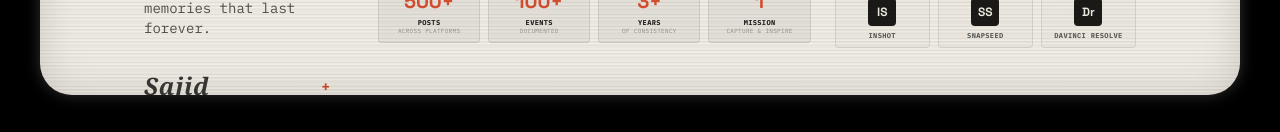
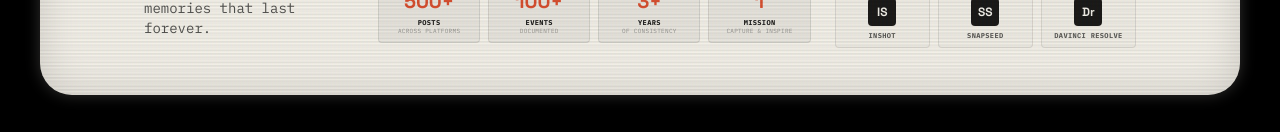
Before and after one commit to sajid05-jelly/sajid-os-portfolio, a React (Vite) app: page /content-creator in a window 1280 px wide. Shown: the part 665-797 px from the top of the page. Built offline with nearby package versions, Linux system fonts and the light colour scheme.

Commit message:
Remove Sajid signature widget and Scroll Down button indicator from Left Column

```diff
--- a/src/pages/ContentCreator.jsx
+++ b/src/pages/ContentCreator.jsx
@@ -205,28 +205,7 @@ const ContentCreator = () => {
             From dance floors to diverse minds, from fests to friendships, I capture it all and turn it into memories that last forever.
           </p>
 
-          <div className="mt-8">
-            {/* Signature Widget */}
-            <div className="flex items-center gap-4">
-              <span className="font-serif italic text-2xl text-os-black opacity-85 select-none font-semibold tracking-wide">Sajid</span>
-              <div className="h-[1px] w-20 bg-os-black/20" />
-              <span className="text-os-accent font-bold text-sm">+</span>
-            </div>
-          </div>
 
-          {/* Scroll Down Indicator */}
-          <div
-            onClick={(e) => {
-              const scrollContainer = e.currentTarget.closest('.overflow-y-auto');
-              if (scrollContainer) scrollContainer.scrollBy({ top: 380, behavior: 'smooth' });
-            }}
-            className="inline-flex items-center gap-2 px-3.5 py-1.5 border border-os-accent/30 bg-os-accent/5 hover:bg-os-accent hover:text-[#F5F2EA] hover:border-os-accent rounded-full font-mono text-[9px] text-os-accent font-bold tracking-widest uppercase transition-all duration-300 cursor-pointer w-fit mt-6 hover:scale-105 select-none shadow-[0_4px_12px_rgba(196,58,28,0.05)] animate-pulse"
-          >
-            <span>SCROLL DOWN</span>
-            <svg className="w-2.5 h-2.5 fill-current animate-bounce mt-0.5" viewBox="0 0 24 24">
-              <path d="M12 21l-12-18h24z"/>
-            </svg>
-          </div>
         </div>
 
 
```
